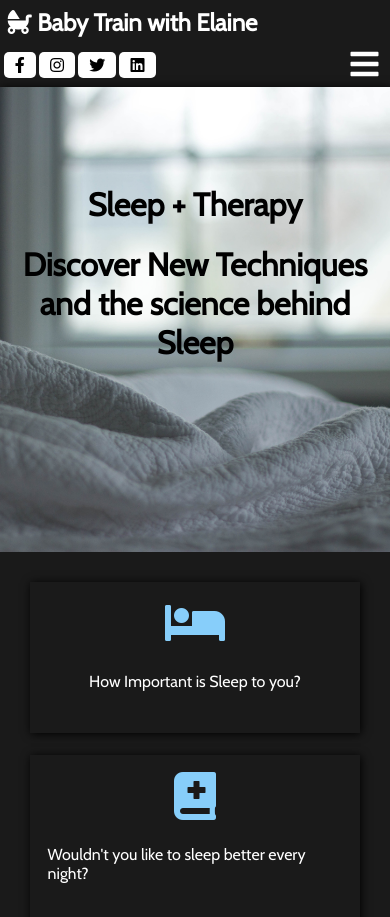
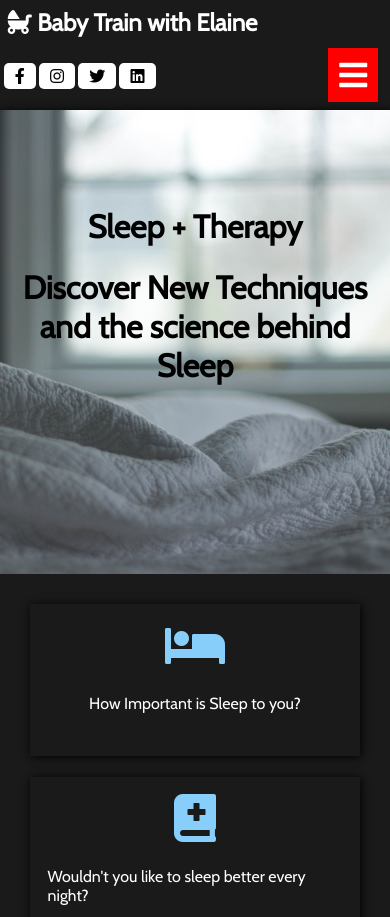
Before and after one commit to mechive/rough_draft, a website: page index.html in a window 390 px wide. Shown: the top 917 px of the page. Drawn offline with nearby package versions, Linux system fonts and the light colour scheme.

Commit message:
mobile menu fix

```diff
--- a/js/mobile-menu.js
+++ b/js/mobile-menu.js
@@ -1,6 +1,4 @@
 function menuToggle(){
-    // document.getElementById("test").style.display = "none";
-
     var x = document.getElementById("test");
     if(x.style.display === "none"){
         x.style.display = "flex";
--- a/scss/main.scss
+++ b/scss/main.scss
@@ -52,6 +52,8 @@ body{
                             cursor: pointer;
                             display: none;
                             color: white;
+                            padding: 5%;
+                            background-color: red;
                         }
                         flex: 4;
                         display: flex;
```
Also changed, not shown: css/main.css.
